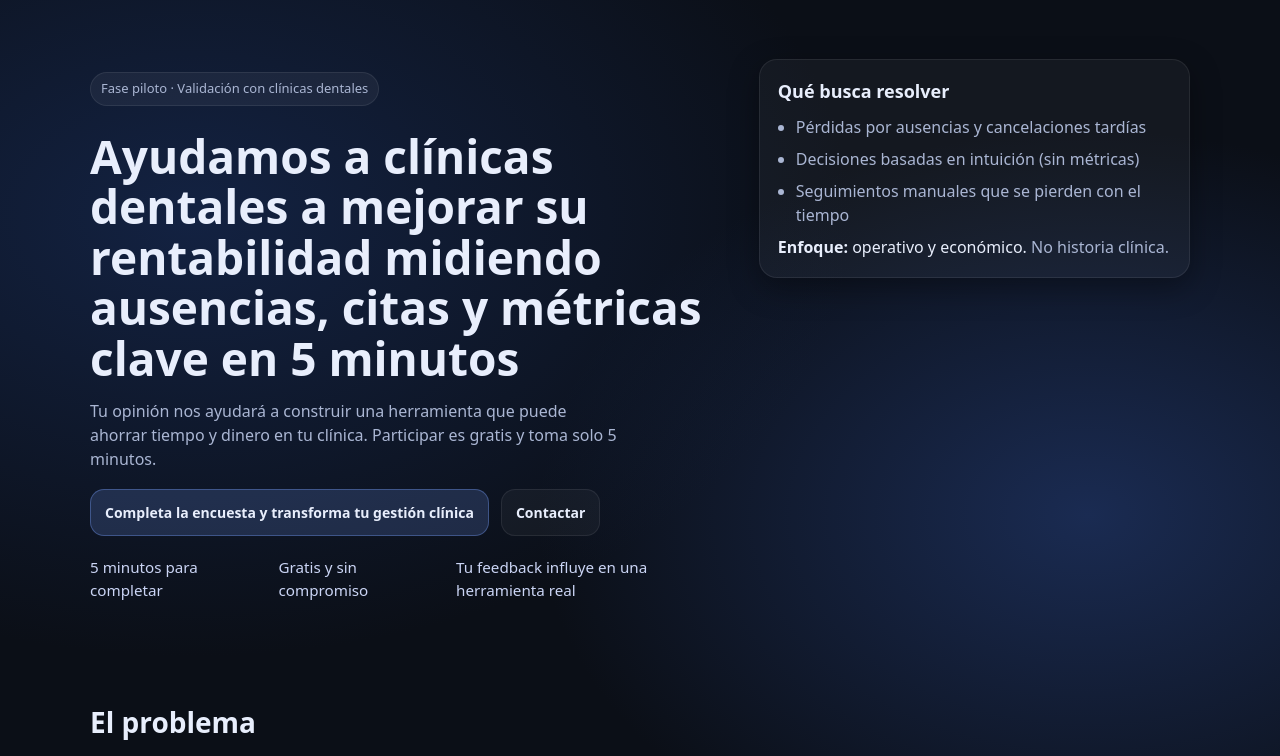
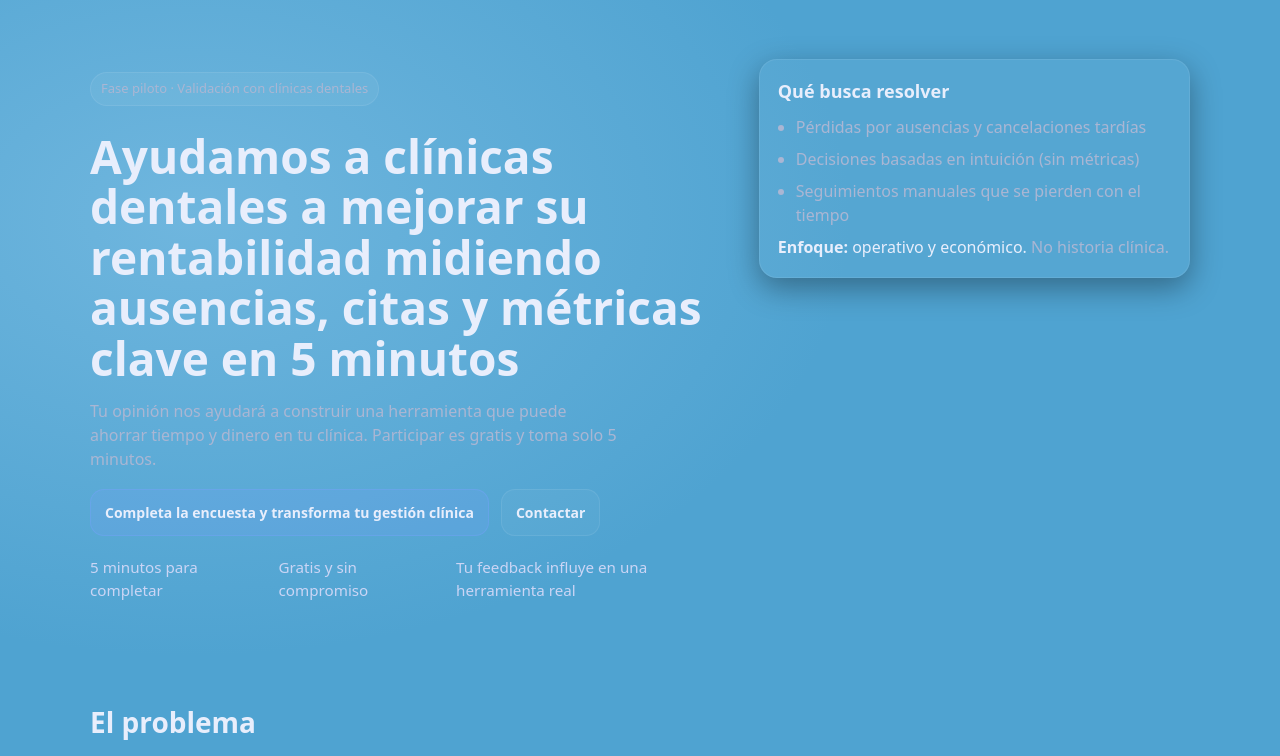
Before and after one commit to ovalderramabarreto-crear/dentalconnect-landing, a website: page index.html in a window 1280 px wide. Shown: the part 82-838 px from the top of the page. Drawn offline with Linux system fonts and the light colour scheme.

Commit message:
Change background to clinical blue

```diff
--- a/src/style.css
+++ b/src/style.css
@@ -14,9 +14,11 @@ html { scroll-behavior: smooth; }
 body {
   margin: 0;
   font-family: ui-sans-serif, system-ui, -apple-system, Segoe UI, Roboto, Arial, "Apple Color Emoji", "Segoe UI Emoji";
-  background: radial-gradient(1200px 800px at 15% 10%, #132242 0%, transparent 55%),
-              radial-gradient(1000px 700px at 85% 20%, #1a2b52 0%, transparent 55%),
-              var(--bg);
+  background:
+  radial-gradient(1200px 800px at 15% 10%, #6fb6de 0%, transparent 55%),
+  radial-gradient(1000px 700px at 85% 20%, #4fa3d1 0%, transparent 55%),
+  #4fa3d1;
+
   color: var(--text);
   line-height: 1.5;
 }
```
